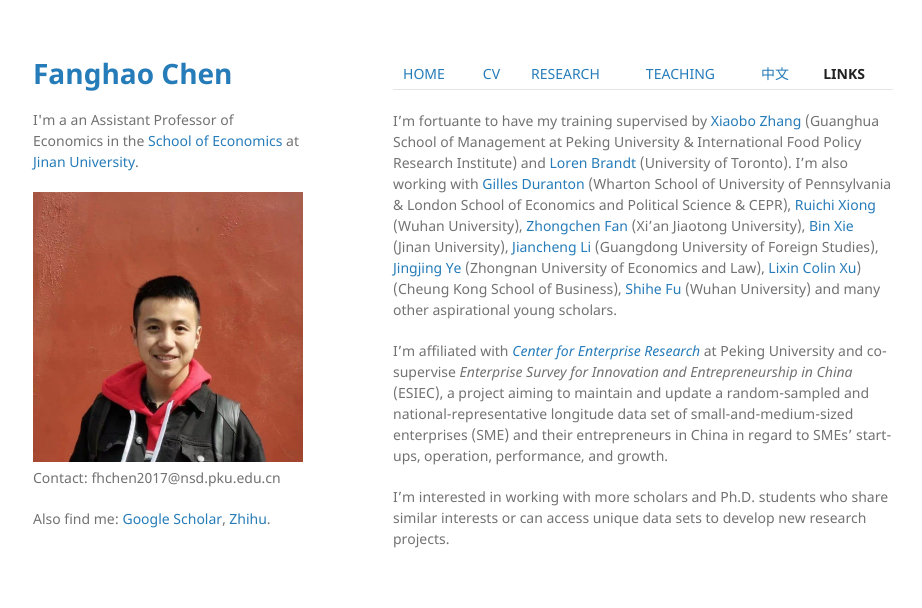
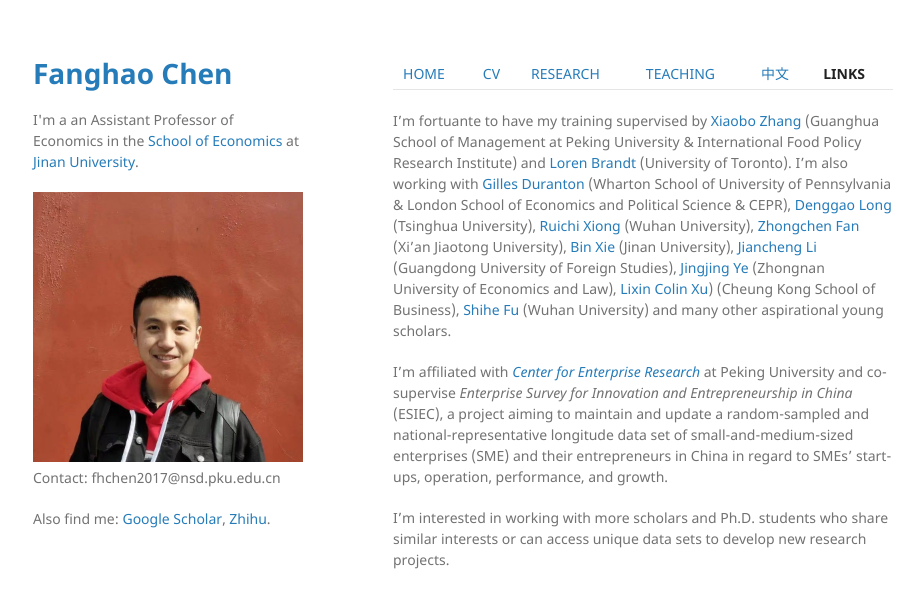
Before and after one commit to FanghaoChen/homepage, a Jekyll site: the page built from links.md, in a window 1280 px wide. Shown: the top 608 px of the page, without its empty margins (177-1099 px from the left). Built offline with Jekyll 4.4.1, drawn with Linux system fonts in a browser that asks for light colours; our own code applies the rules of GitHub Pages for plain Markdown files.

Commit message:
Update links.md

```diff
--- a/links.md
+++ b/links.md
@@ -1,6 +1,6 @@
 [HOME](./index.md) | [CV](./assets/CV_FanghaoChen_231105.pdf) | [RESEARCH](./research.md) | [TEACHING](./teaching.md) | [中文](./chinesepage.md) | [**LINKS**](./links.md)
 
-I'm fortuante to have my training supervised by [Xiaobo Zhang](https://www.gsm.pku.edu.cn/jsjjxq.jsp?urltype=tree.TreeTempUrl&wbtreeid=1141&user_id=x.zhang) (Guanghua School of Management at Peking University & International Food Policy Research Institute) and [Loren Brandt](https://brandt.economics.utoronto.ca/) (University of Toronto). I'm also working with [Gilles Duranton](http://real-faculty.wharton.upenn.edu/duranton/) (Wharton School of University of Pennsylvania & London School of Economics and Political Science & CEPR), [Ruichi Xiong](https://www.ruichixiong.com/) (Wuhan University), [Zhongchen Fan](http://sef.xjtu.edu.cn/info/1086/18778.htm) (Xi'an Jiaotong University), [Bin Xie](http://binxie.weebly.com/) (Jinan University), [Jiancheng Li](https://jingmao.gdufs.edu.cn/info/2380/11238.htm) (Guangdong University of Foreign Studies), [Jingjing Ye](https://csxy.zuel.edu.cn/2022/0903/c7501a305013/pagem.htm) (Zhongnan University of Economics and Law), [Lixin Colin Xu](https://english.ckgsb.edu.cn/faculty/lixin-colin-xu/)) (Cheung Kong School of Business), [Shihe Fu](https://ems.whu.edu.cn/info/1680/215401.htm) (Wuhan University) and many other aspirational young scholars.
+I'm fortuante to have my training supervised by [Xiaobo Zhang](https://www.gsm.pku.edu.cn/jsjjxq.jsp?urltype=tree.TreeTempUrl&wbtreeid=1141&user_id=x.zhang) (Guanghua School of Management at Peking University & International Food Policy Research Institute) and [Loren Brandt](https://brandt.economics.utoronto.ca/) (University of Toronto). I'm also working with [Gilles Duranton](http://real-faculty.wharton.upenn.edu/duranton/) (Wharton School of University of Pennsylvania & London School of Economics and Political Science & CEPR), [Denggao Long](https://www.tioe.tsinghua.edu.cn/info/1179/1308.htm) (Tsinghua University), [Ruichi Xiong](https://www.ruichixiong.com/) (Wuhan University), [Zhongchen Fan](http://sef.xjtu.edu.cn/info/1086/18778.htm) (Xi'an Jiaotong University), [Bin Xie](http://binxie.weebly.com/) (Jinan University), [Jiancheng Li](https://jingmao.gdufs.edu.cn/info/2380/11238.htm) (Guangdong University of Foreign Studies), [Jingjing Ye](https://csxy.zuel.edu.cn/2022/0903/c7501a305013/pagem.htm) (Zhongnan University of Economics and Law), [Lixin Colin Xu](https://english.ckgsb.edu.cn/faculty/lixin-colin-xu/)) (Cheung Kong School of Business), [Shihe Fu](https://ems.whu.edu.cn/info/1680/215401.htm) (Wuhan University) and many other aspirational young scholars.
 
 I'm affiliated with [_Center for Enterprise Research_](https://www.cer.pku.edu.cn/) at Peking University and co-supervise _Enterprise Survey for Innovation and Entrepreneurship in China_ (ESIEC), a project aiming to maintain and update a random-sampled and national-representative longitude data set of small-and-medium-sized enterprises (SME) and their entrepreneurs in China in regard to SMEs’ start-ups, operation, performance, and growth.
 
```
